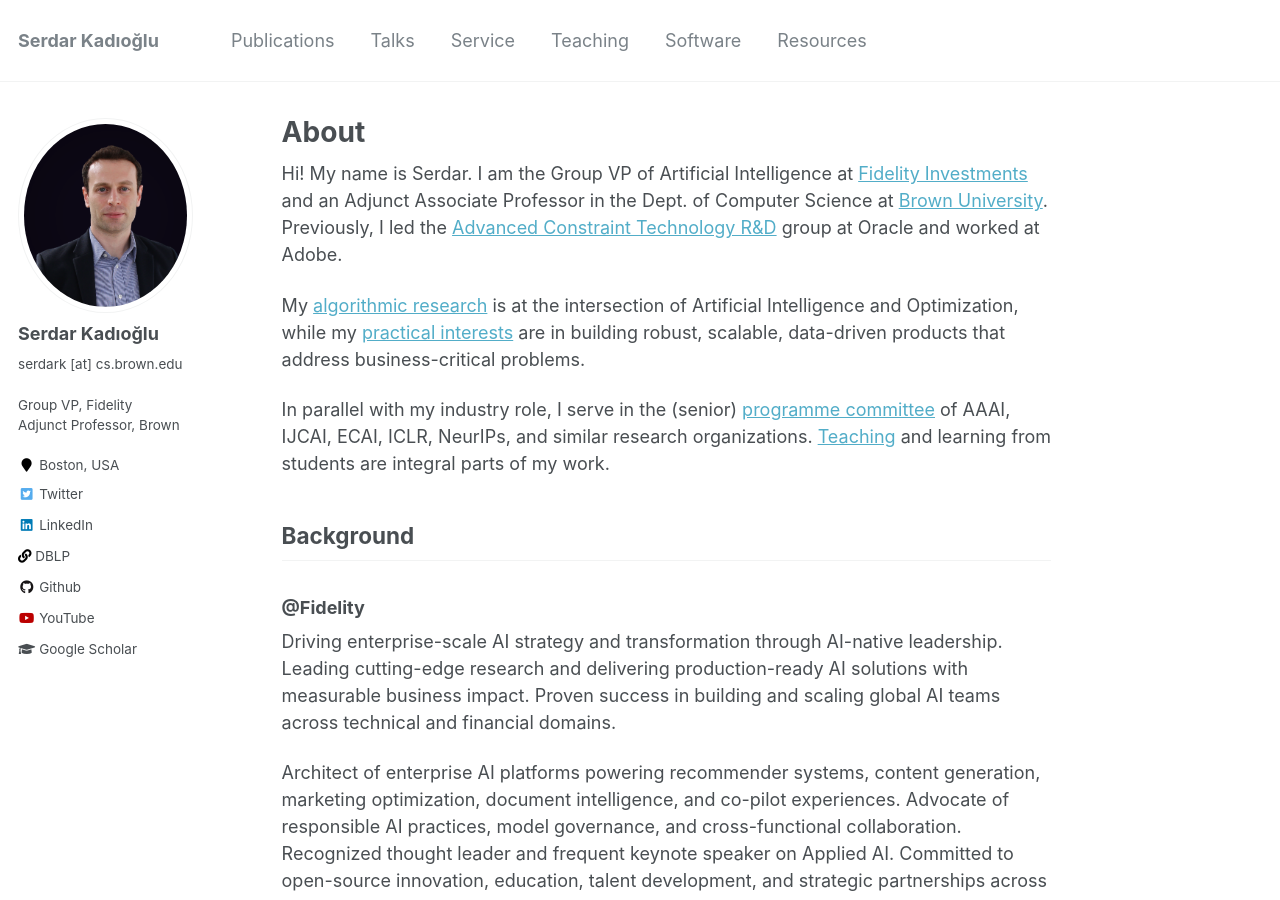
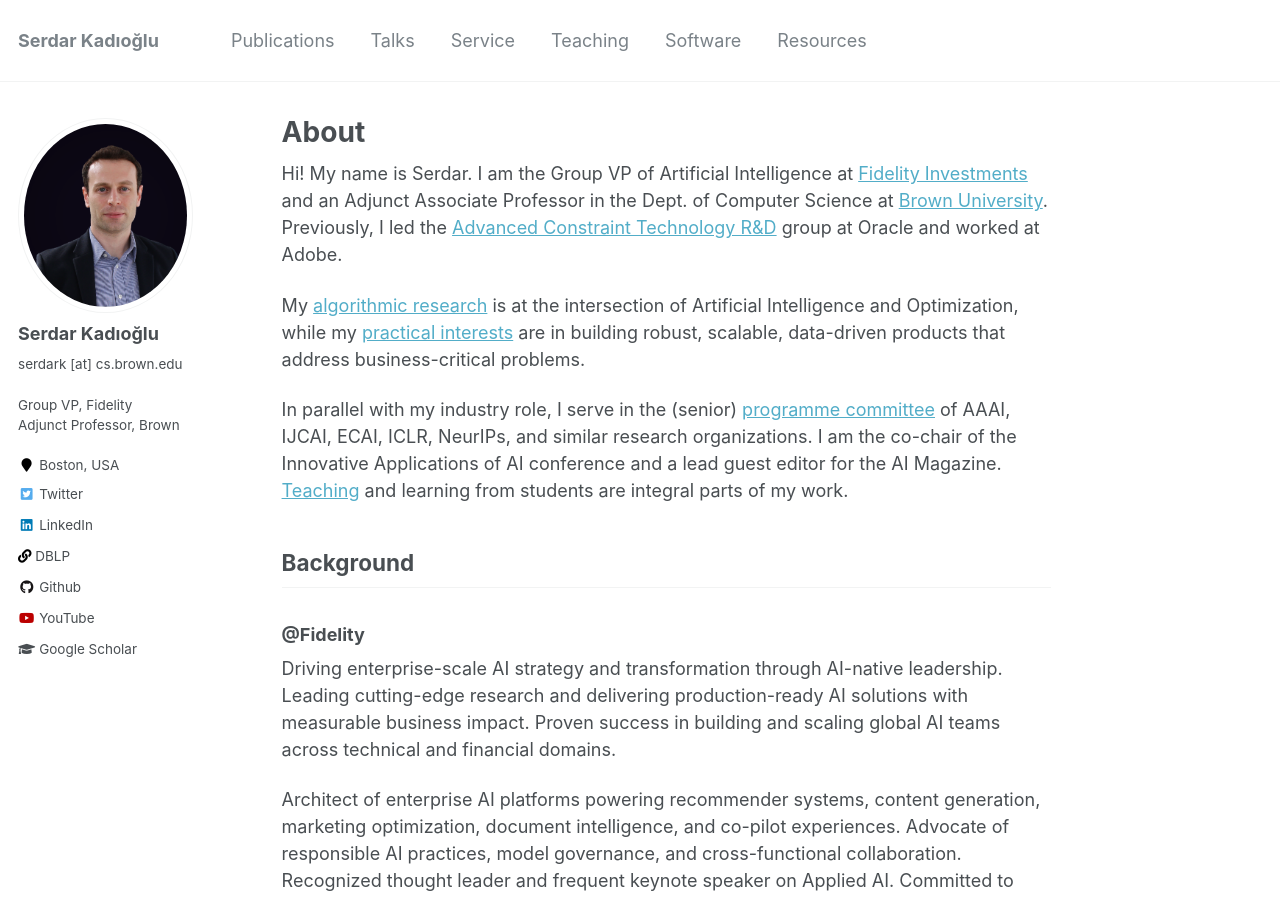
Before and after one commit to skadio/skadio.github.io, a Jekyll site: the page built from _pages/about.md, in a window 1280 px wide and 900 px high. Built offline with Jekyll 4.4.1, drawn with Linux system fonts in a browser that asks for light colours.

Commit message:
Update about.md

```diff
--- a/_pages/about.md
+++ b/_pages/about.md
@@ -12,7 +12,7 @@ Hi! My name is Serdar. I am the Group VP of Artificial Intelligence at [Fidelity
 
 My [algorithmic research](https://skadio.github.io/publications/) is at the intersection of Artificial Intelligence and Optimization, while my [practical interests](https://skadio.github.io/software/) are in building robust, scalable, data-driven products that address business-critical problems.
 
-In parallel with my industry role, I serve in the (senior) [programme committee](https://skadio.github.io/service/) of AAAI, IJCAI, ECAI, ICLR, NeurIPs, and similar research organizations. [Teaching](https://skadio.github.io/teaching/) and learning from students are integral parts of my work.
+In parallel with my industry role, I serve in the (senior) [programme committee](https://skadio.github.io/service/) of AAAI, IJCAI, ECAI, ICLR, NeurIPs, and similar research organizations. I am the co-chair of the Innovative Applications of AI conference and a lead guest editor for the AI Magazine. [Teaching](https://skadio.github.io/teaching/) and learning from students are integral parts of my work.
 
 ## Background
 
```
